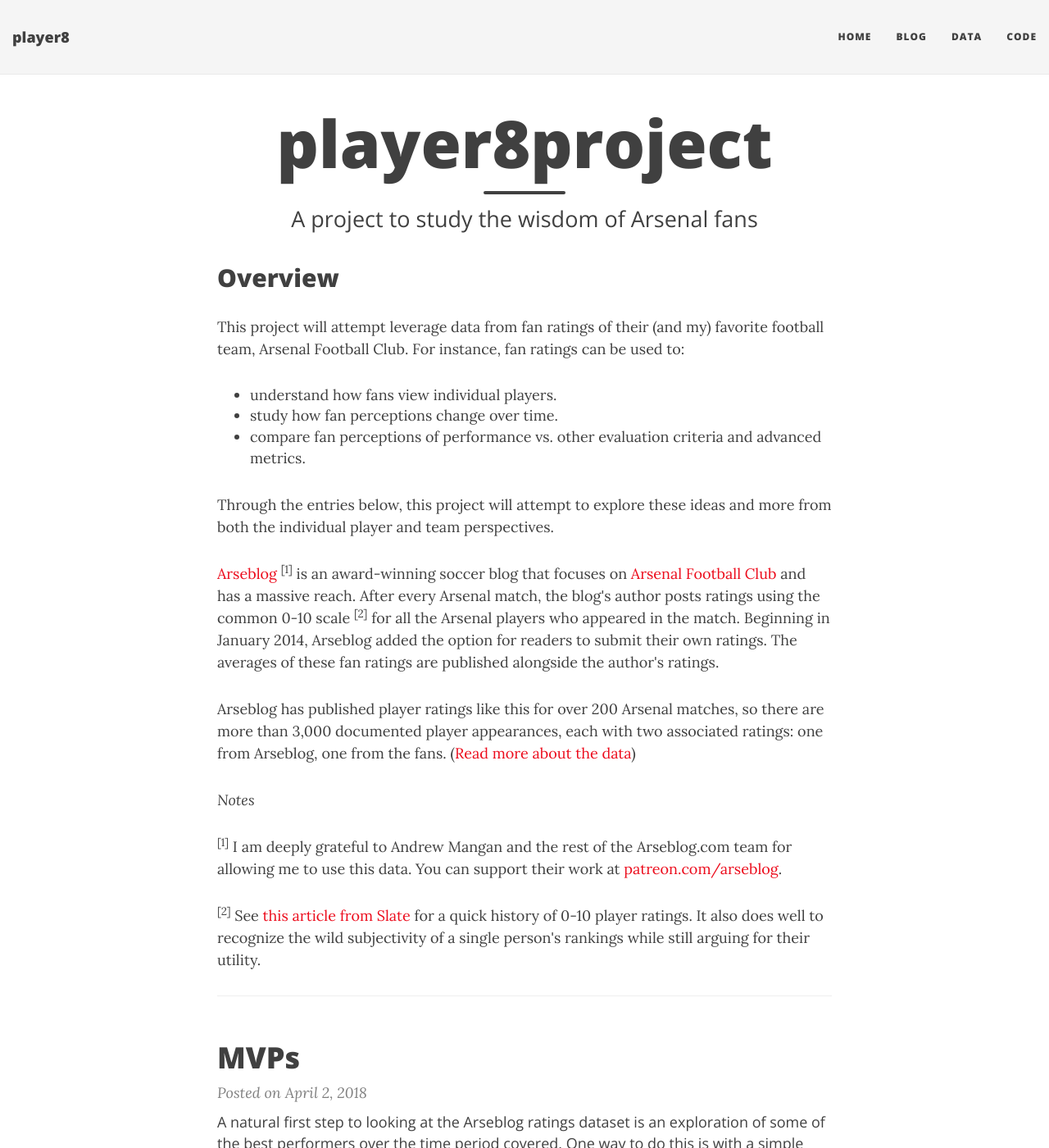
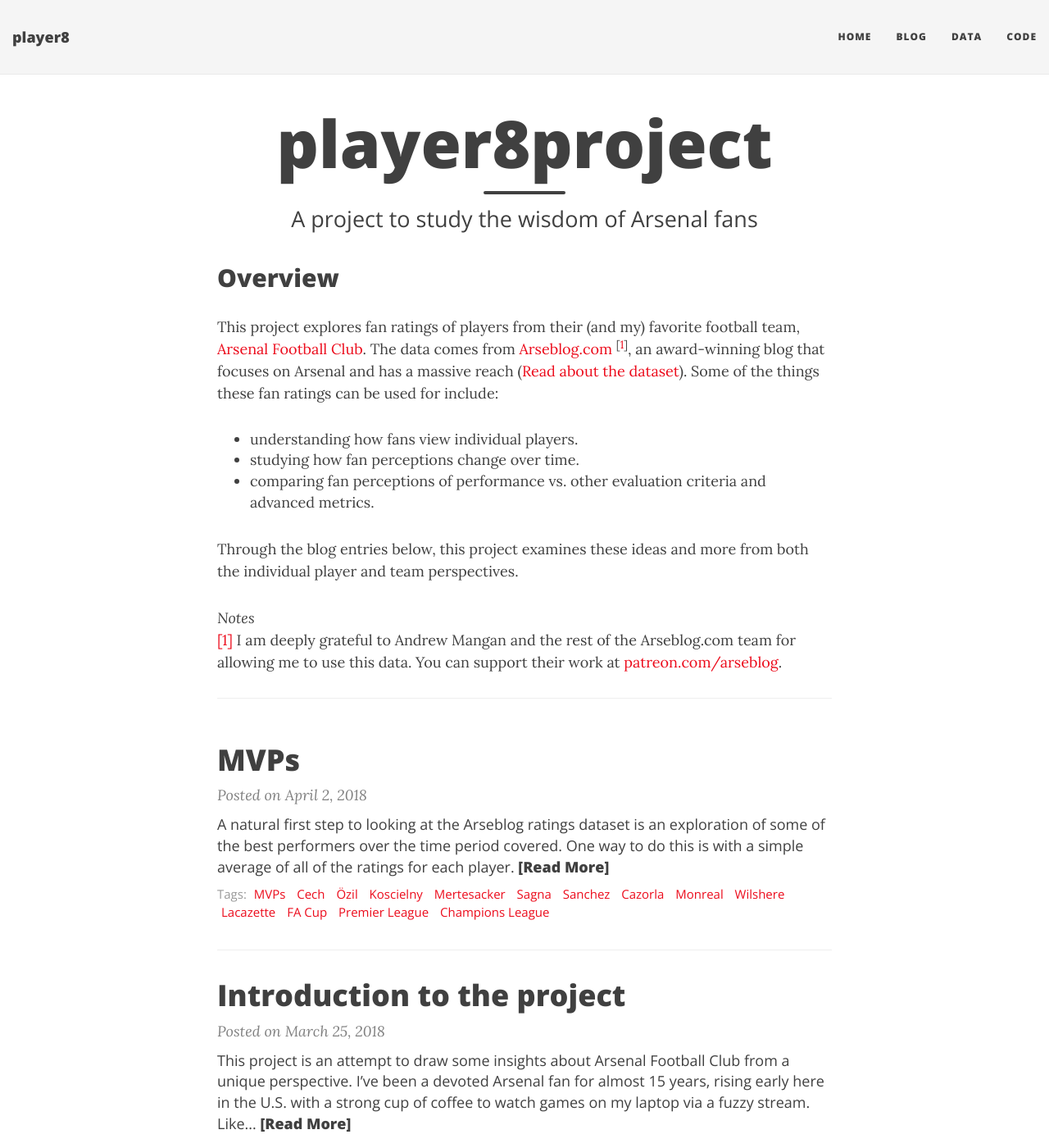
Before and after one commit to deppen8/player8, a Jekyll site: the page built from index.html, in a window 1280 px wide and 1400 px high. Shown: the whole window at 82% size. Built offline with Jekyll 4.4.1, drawn with Linux system fonts in a browser that asks for light colours; nearby versions of some CDN libraries; the list of posts is cut into pages by our own code.

Commit message:
Update index

```diff
--- a/index.html
+++ b/index.html
@@ -5,24 +5,17 @@
 use-site-title: true
 ---
 <h2>Overview</h2>
-<p>This project will attempt leverage data from fan ratings of their (and my) favorite football team, Arsenal Football Club. For instance, fan ratings can be used to:</p>
+<p>This project explores fan ratings of players from their (and my) favorite football team, <a href="https://www.arsenal.com" target="_blank">Arsenal Football Club</a>. The data comes from <a href="https://arseblog.com" target="_blank">Arseblog.com</a> <sup>[<a href="#n1">1</a>]</sup>, an award-winning blog that focuses on Arsenal and has a massive reach (<a href="/data.md">Read about the dataset</a>). Some of the things these fan ratings can be used for include:</p>
 <ul>
-<li>understand how fans view individual players.</li>
-<li>study how fan perceptions change over time.</li>
-<li>compare fan perceptions of performance vs. other evaluation criteria and advanced metrics.</li>
+<li>understanding how fans view individual players.</li>
+<li>studying how fan perceptions change over time.</li>
+<li>comparing fan perceptions of performance vs. other evaluation criteria and advanced metrics.</li>
 </ul>
 
-<p>Through the entries below, this project will attempt to explore these ideas and more from both the individual player and team perspectives.</p>
+<p>Through the blog entries below, this project examines these ideas and more from both the individual player and team perspectives.</p>
 
-<p><a href="https://arseblog.com" target="_blank">Arseblog</a> <sup>[1]</sup> is an award-winning soccer blog that focuses on <a href="https://www.arsenal.com" target="_blank">Arsenal Football Club</a> and has a massive reach. After every Arsenal match, the blog's author posts ratings using the common 0-10 scale <sup>[2]</sup> for all the Arsenal players who appeared in the match. Beginning in January 2014, Arseblog added the option for readers to submit their own ratings. The averages of these fan ratings are published alongside the author's ratings.</p>
-
-<p>Arseblog has published player ratings like this for over 200 Arsenal matches, so there are more than 3,000 documented player appearances, each with two associated ratings: one from Arseblog, one from the fans. (<a href="/data.md">Read more about the data</a>)</p>
-
-<p><em>Notes</em></p>
-
-<p><sup>[1]</sup> I am deeply grateful to Andrew Mangan and the rest of the Arseblog.com team for allowing me to use this data. You can support their work at <a href="https://www.patreon.com/arseblog" target="_blank">patreon.com/arseblog</a>.</p>
-
-<p><sup>[2]</sup> See <a href="http://www.slate.com/articles/sports/sports_nut/2011/09/lionel_messi_goes_to_11.html" target="_blank">this article from Slate</a> for a quick history of 0-10 player ratings. It also does well to recognize the wild subjectivity of a single person's rankings while still arguing for their utility.</p>
+<p><em>Notes</em><br/>
+<a name="n1">[1]</a> I am deeply grateful to Andrew Mangan and the rest of the Arseblog.com team for allowing me to use this data. You can support their work at <a href="https://www.patreon.com/arseblog" target="_blank">patreon.com/arseblog</a>.
 
 <hr/>
 
```
Also changed, not shown: blog/index.html (deleted, +0 -72 lines), data.md (+7 -0 lines).
